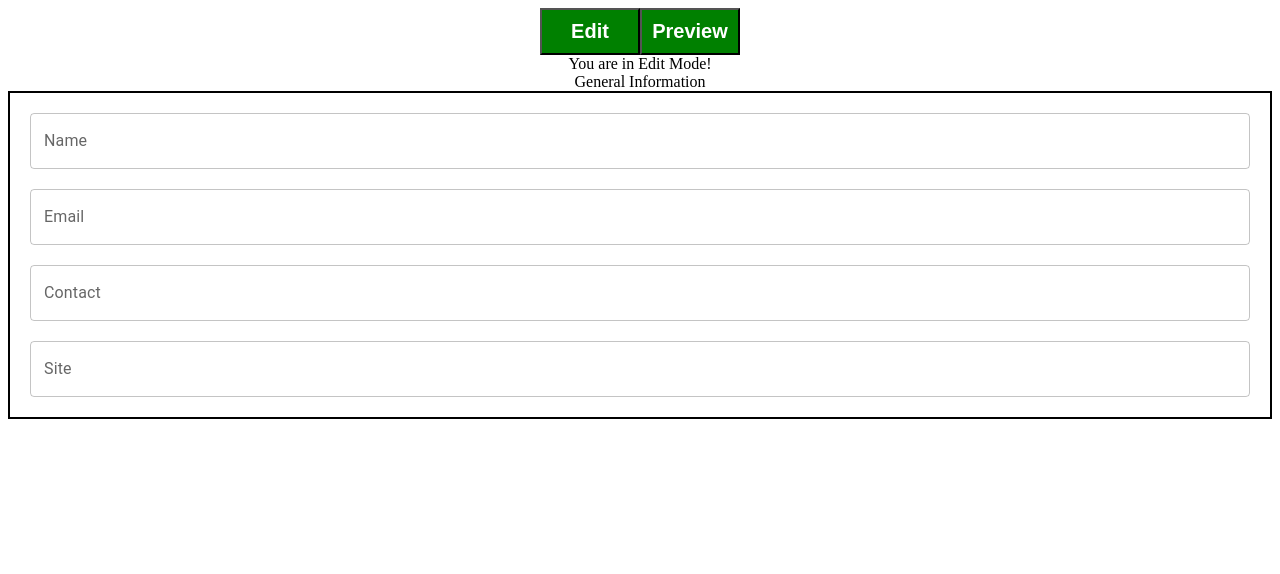
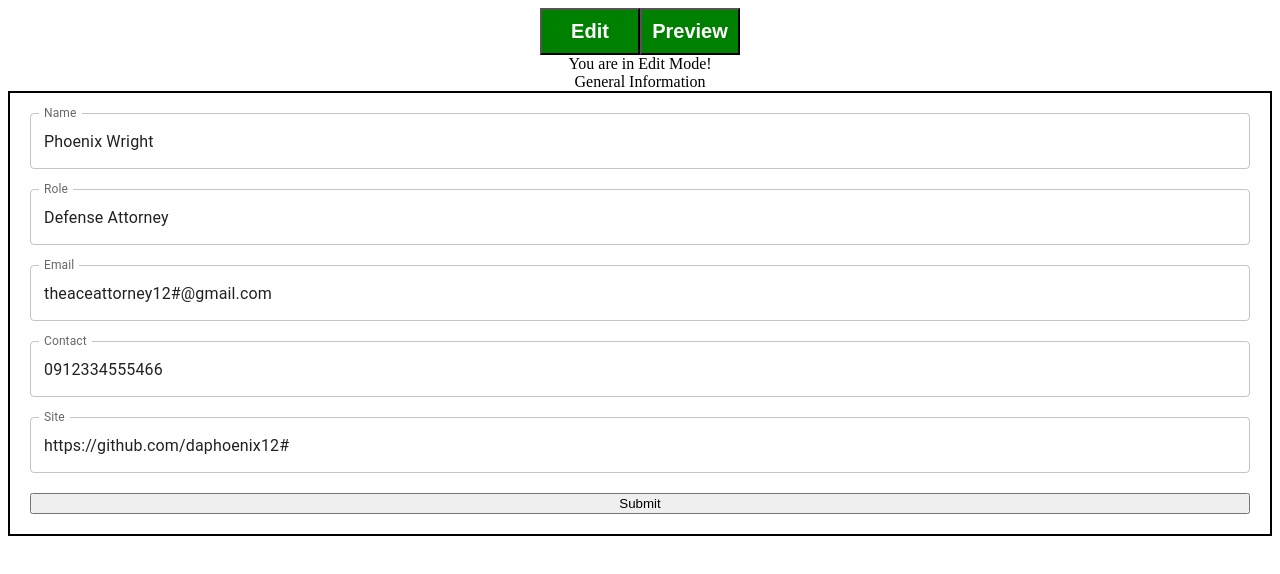
Before and after one commit to bananabread08/cv-app-v2, a React (Create React App) app: page / in a window 1280 px wide. Shown: the top 574 px of the page. Built offline with nearby package versions, Linux system fonts and the light colour scheme.

Commit message:
implemented neccessary text fields for GenInfo, started GenInfoPreview

```diff
--- a/src/App.js
+++ b/src/App.js
@@ -15,6 +15,13 @@ const ModeButton = styled.button`
 
 function App() {
   const [mode, setMode] = useState(true);
+  const [infos, setInfos] = useState({
+    name: 'Phoenix Wright',
+    role: 'Defense Attorney',
+    contact: '0912334555466',
+    email: 'theaceattorney12#@gmail.com',
+    site: 'https://github.com/daphoenix12#',
+  });
 
   const handleMode = (e) => {
     e.preventDefault();
@@ -22,6 +29,21 @@ function App() {
       e.target.value === 'edit' ? (prevState = true) : (prevState = false)
     );
   };
+
+  const handleChange = (e) => {
+    setInfos({
+      ...infos, //save the current state of  all values
+      [e.target.name]: e.target.value, //utilizes the HTML name attribute of the node that is changed
+    });
+  };
+
+  const handleSubmit = (e) => {
+    setInfos({
+      ...infos,
+    });
+    e.preventDefault();
+  };
+
   return (
     <div className="App">
       <ModeButton onClick={handleMode} value="edit">
@@ -34,7 +56,11 @@ function App() {
       {mode ? (
         <div className="edit">
           You are in Edit Mode!
-          <GeneralInfoAlter />
+          <GeneralInfoAlter
+            infos={infos}
+            handleChange={handleChange}
+            handleSubmit={handleSubmit}
+          />
         </div>
       ) : (
         <div className="preview"> You're in Preview Mode</div>
--- a/src/components/GeneralInfoAlter.js
+++ b/src/components/GeneralInfoAlter.js
@@ -9,15 +9,52 @@ const StyledForm = styled.div`
   border: 2px black solid;
   padding: 20px;
 `;
-export default function GeneralInfoAlter() {
+export default function GeneralInfoAlter(props) {
   return (
     <div>
       General Information
-      <StyledForm>
-        <TextField id="outlined-basic" label="Name" variant="outlined" />
-        <TextField id="outlined-basic" label="Email" variant="outlined" />
-        <TextField id="outlined-basic" label="Contact" variant="outlined" />
-        <TextField id="outlined-basic" label="Site" variant="outlined" />
+      <StyledForm onSubmit={props.handleSubmit}>
+        <TextField
+          id="outlined-basic"
+          label="Name"
+          name="name"
+          variant="outlined"
+          value={props.infos.name}
+          onChange={props.handleChange}
+        />
+        <TextField
+          id="outlined-basic"
+          label="Role"
+          name="role"
+          variant="outlined"
+          value={props.infos.role}
+          onChange={props.handleChange}
+        />
+        <TextField
+          id="outlined-basic"
+          label="Email"
+          name="email"
+          variant="outlined"
+          value={props.infos.email}
+          onChange={props.handleChange}
+        />
+        <TextField
+          id="outlined-basic"
+          label="Contact"
+          name="contact"
+          variant="outlined"
+          value={props.infos.contact}
+          onChange={props.handleChange}
+        />
+        <TextField
+          id="outlined-basic"
+          label="Site"
+          name="site"
+          variant="outlined"
+          value={props.infos.site}
+          onChange={props.handleChange}
+        />
+        <input className="Submit-btn" type="submit" value="Submit" />
       </StyledForm>
     </div>
   );
--- /dev/null
+++ b/src/components/GeneralInfoPrev.js
@@ -0,0 +1,5 @@
+import React from 'react';
+
+export default function GeneralInfoPrev(props) {
+  return <div>Hello</div>;
+}
```
